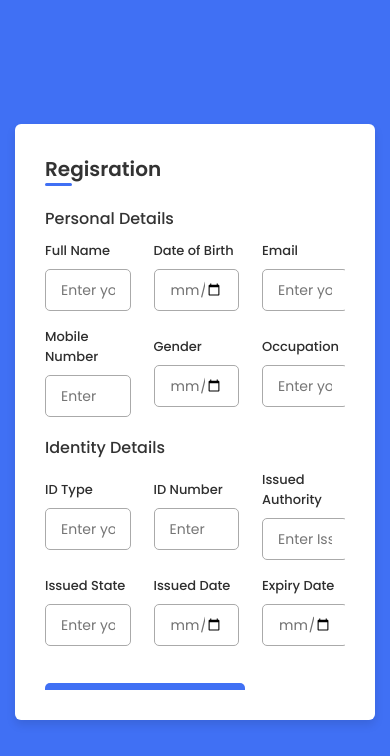
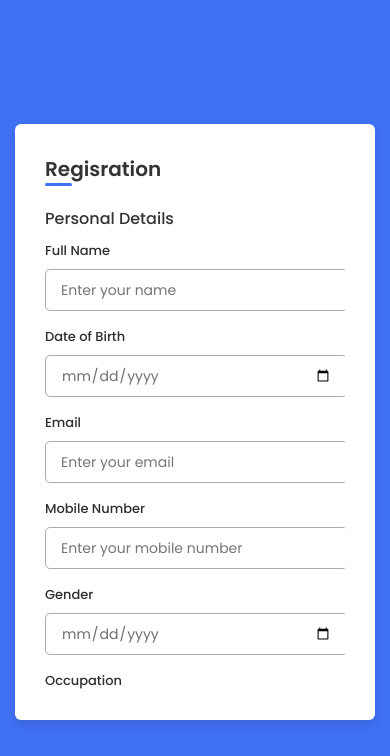
Before and after one commit to nhatlee0620/Project_2, a plain HTML site: page Regisration_form.html in a window 390 px wide. Drawn offline with Linux system fonts and the light colour scheme.

Commit message:
project has done

```diff
--- a/Regisration_form.css
+++ b/Regisration_form.css
@@ -53,14 +53,17 @@ body{
 .container form .form.second{
     opacity: 0;
     pointer-events: none;
+    transform: translateX(100%);
 }
 form.secActive .form.second{
+    opacity: 1;
+    pointer-events: auto;
+    transform: translateX(0);
+}
+form.secActive .form.first{
     opacity: 0;
     pointer-events: none;
-}
-form.secActive .form.first{
-    opacity: 1;
-    pointer-events: auto;
+    transform: translateX(-100%);
 }
 .container form .tittle
 {
@@ -80,7 +83,7 @@ form.secActive .form.first{
 }
 form .fields .input-fields{
     display: flex;
-    width: calc(100%/3 - 15px);
+    width: calc(100% / 3 - 15px);
     flex-direction: column;
     margin: 4px 0;
 }
@@ -148,3 +151,20 @@ form .buttons{
 form .buttons button, .backBtn{
     margin-right: 14px;
 }
+@media (max-width:750px){
+    .container form{
+        overflow-y: scroll;
+    }
+    .container form::-webkit-scrollbar{
+        display: none;
+    }
+    form .fields .input-fields{
+        width: calc(100% / 2 - 15px);
+    }
+}
+
+@media (max-width:550px) {
+    form .fields .input-fields{
+        width: 100%;
+    }
+}
--- a/Regisration_form.js
+++ b/Regisration_form.js
@@ -4,7 +4,7 @@ const form = document.querySelector("form"),
         allInput = form.querySelectorAll(".first input");
 
 nextBtn.addEventListener("click", ()=> {
-    allInput.forEach(input=>{
+    allInput.forEach(input => {
         if(input.value != ""){
             form.classList.add('secActive');
         }
```
